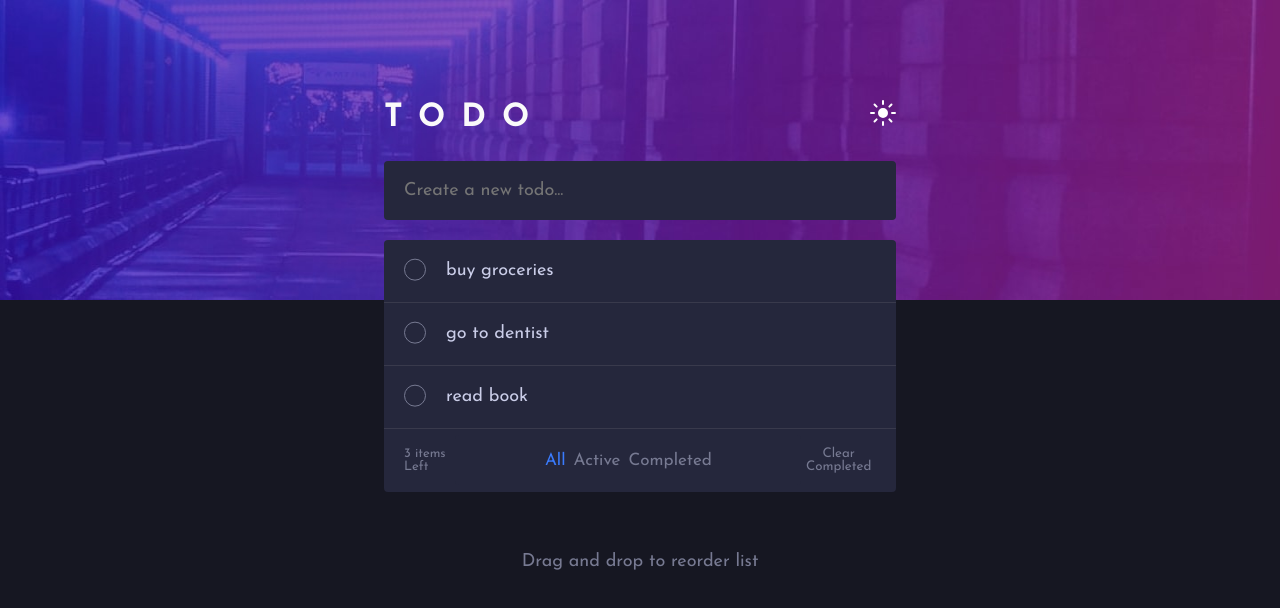
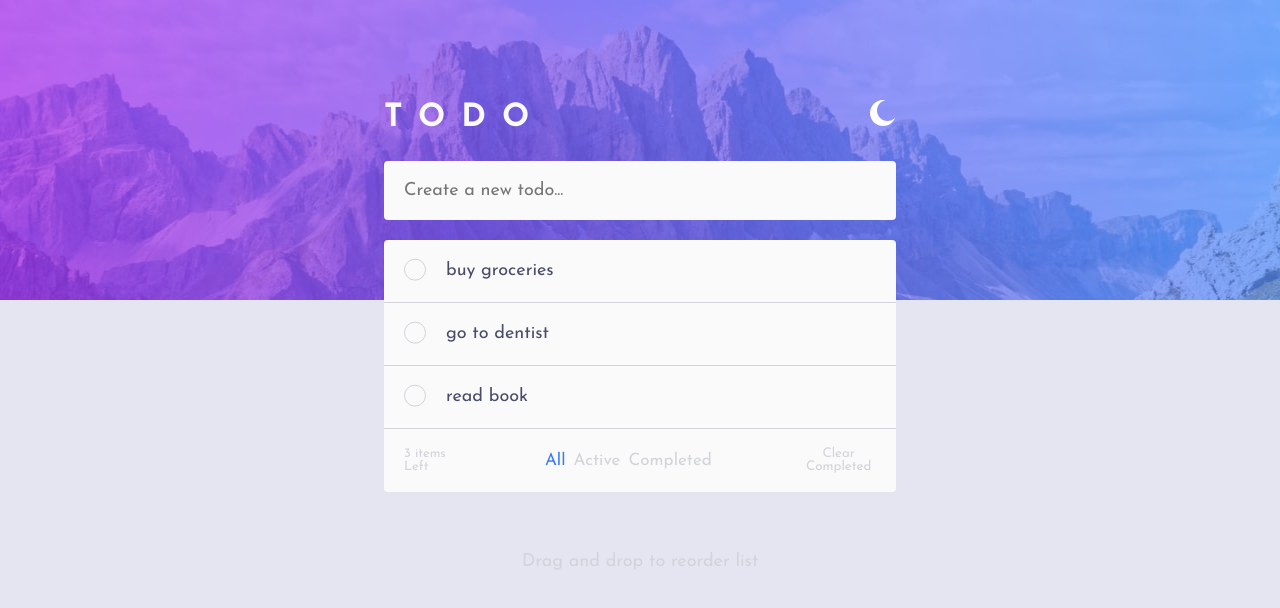
Before and after one commit to zeynabmvs/fem_todo, a React (Vite) app: page / in a window 1280 px wide. Shown: the top 608 px of the page. Built offline with nearby package versions, Linux system fonts and the light colour scheme.

Commit message:
dark theme: add localStorage & preferColor support

```diff
--- a/index.html
+++ b/index.html
@@ -4,7 +4,6 @@
     <meta charset="UTF-8" />
     <link rel="icon" type="image/svg+xml" href="/react.svg" />
     <meta name="viewport" content="width=device-width, initial-scale=1.0" />
-
     <title>ToDo</title>
   </head>
   <body>
--- a/package.json
+++ b/package.json
@@ -10,7 +10,6 @@
     "preview": "vite preview"
   },
   "dependencies": {
-    "framer-motion": "^11.0.20",
     "react": "^18.2.0",
     "react-beautiful-dnd": "^13.1.1",
     "react-dom": "^18.2.0",
--- a/src/App.jsx
+++ b/src/App.jsx
@@ -1,42 +1,10 @@
 import { useState, useEffect } from "react";
 import Tasks from "./components/Tasks";
-import ThemeContext from "./contexts";
 import ToggleThemeBtn from "./components/ToggleThemeBtn";
 
-function toggleTheme(theme) {
-  // create a temporarys stylesheet for no-transition
-  const css = document.createElement("style");
-  css.type = "text/css";
-  css.appendChild(
-    document.createTextNode(
-      `* {
-           -webkit-transition: none !important;
-           -moz-transition: none !important;
-           -o-transition: none !important;
-           -ms-transition: none !important;
-           transition: none !important;
-        }`
-    )
-  );
-  document.head.appendChild(css);
-
-  // Toggle theme
-  document.body.className = theme;
-
-  // Calling getComputedStyle forces the browser to redraw
-  window.getComputedStyle(css).opacity;
-  document.head.removeChild(css);
-}
-
 function App() {
-  const [theme, setTheme] = useState("dark");
-
-  useEffect(() => {
-    toggleTheme(theme);
-  }, [theme]);
 
   return (
-    <ThemeContext.Provider value={{ theme, setTheme }}>
     <section className="app">
       <div className="app__header flex flex-d-r flex-jc-sb flex-ai-b">
         <h1>TODO</h1>
@@ -45,7 +13,6 @@ function App() {
       <Tasks />
       <p className="tip">Drag and drop to reorder list</p>
     </section>
-    </ThemeContext.Provider>
   );
 }
 
--- a/src/assets/scss/globals/colors.scss
+++ b/src/assets/scss/globals/colors.scss
@@ -21,12 +21,12 @@
   --very-dark-grayish-blue2: hsl(237, 14%, 26%);
 
   // The default color scheme is dark, in case <body> doesn't have a dark/light class
-  --background: var(--very-dark-blue);
-  --task-bg: var(--very-dark-desaturated-blue);
-  --isdragging-task: var(--very-dark-grayish-blue);
-  --text-active: var(--light-grayish-blue);
-  --text-inactive: var(--dark-grayish-blue);
-  --task-border: var(--dark-grayish-blue);
+  // --background: var(--very-dark-blue);
+  // --task-bg: var(--very-dark-desaturated-blue);
+  // --isdragging-task: var(--very-dark-grayish-blue);
+  // --text-active: var(--light-grayish-blue);
+  // --text-inactive: var(--dark-grayish-blue);
+  // --task-border: var(--dark-grayish-blue);
 }
 
 // These two classes are duplicates of above styles
@@ -41,9 +41,6 @@ body.light {
   #light {
     display: none;
   }
-
-  --background-img-mobile: url("/images/bg-mobile-light.jpg");
-  --background-img-desktop: url("/images/bg-desktop-light.jpg");
 }
 
 body.dark {
@@ -57,7 +54,4 @@ body.dark {
   #dark {
     display: none;
   }
-
-  --background-img-mobile: url("/images/bg-mobile-dark.jpg");
-  --background-img-desktop: url("/images/bg-desktop-dark.jpg");
 }
--- a/src/assets/scss/globals/variables.scss
+++ b/src/assets/scss/globals/variables.scss
@@ -1,12 +1,17 @@
 :root {
-    --border-radius-size: 0.25rem;
-	--background-img-mobile: url('/images/bg-mobile-light.jpg');
-	--background-img-desktop: url('/images/bg-desktop-light.jpg');
+  --border-radius-size: 0.25rem;
+//   --background-img-mobile: url("/images/bg-mobile-dark.jpg");
+//   --background-img-desktop: url("/images/bg-desktop-dark.jpg");
 }
 
-@media (prefers-color-scheme: dark) {
-	:root {
-		--background-img-mobile: url('/images/bg-mobile-dark.jpg');
-        --background-img-desktop: url('/images/bg-desktop-dark.jpg');
-	}
+// These two classes are duplicates of above styles
+
+body.light {
+  --background-img-mobile: url("/images/bg-mobile-light.jpg");
+  --background-img-desktop: url("/images/bg-desktop-light.jpg");
 }
+
+body.dark {
+  --background-img-mobile: url("/images/bg-mobile-dark.jpg");
+  --background-img-desktop: url("/images/bg-desktop-dark.jpg");
+}
--- a/src/components/ToggleThemeBtn.jsx
+++ b/src/components/ToggleThemeBtn.jsx
@@ -1,8 +1,90 @@
-import { useContext } from "react";
-import ThemeContext from "../contexts";
+import { useState, useEffect } from "react";
 
 export default function ToggleThemeBtn() {
-  const { theme, setTheme } = useContext(ThemeContext);
+
+  function getInitialTheme () {
+    const storageTheme = localStorage.getItem("theme");
+
+    let currentTheme;
+
+    if (storageTheme) {
+      currentTheme = storageTheme;
+    } else {
+      const darkModeQuery = window.matchMedia("(prefers-color-scheme: dark)");
+      currentTheme = darkModeQuery.matches ? "dark" : "light";
+    }
+
+    return currentTheme
+  }
+
+  const [theme, setTheme] = useState(getInitialTheme);
+
+  function toggleTheme() {
+    // Toggle theme
+    if (theme === "dark") {
+      localStorage.setItem("theme", "light");
+      setTheme("light");
+    } else {
+      localStorage.setItem("theme", "dark");
+      setTheme("dark");
+    }
+  }
+
+  // function handleToggleBtn() {
+  //   // create a temporarys stylesheet for no-transition
+  //   const css = document.createElement("style");
+  //   css.type = "text/css";
+  //   css.appendChild(
+  //     document.createTextNode(
+  //       `* {
+  //            -webkit-transition: none !important;
+  //            -moz-transition: none !important;
+  //            -o-transition: none !important;
+  //            -ms-transition: none !important;
+  //            transition: none !important;
+  //         }`
+  //     )
+  //   );
+  //   document.head.appendChild(css);
+
+  //   toggleTheme();
+
+  //   // Calling getComputedStyle forces the browser to redraw
+  //   window.getComputedStyle(css).opacity;
+  //   document.head.removeChild(css);
+  // }
+
+  useEffect(() => {
+    // const storageTheme = localStorage.getItem("theme");
+    const darkModeQuery = window.matchMedia("(prefers-color-scheme: dark)");
+
+    // let currentTheme;
+
+    // if (storageTheme) {
+    //   currentTheme = storageTheme;
+    // } else {
+    //   currentTheme = darkModeQuery.matches ? "dark" : "light";
+    // }
+
+    // document.body.className = currentTheme;
+    // setTheme(currentTheme);
+
+    function handleColorPrefer(e) {
+      e.matches ? setTheme("dark") : setTheme("light");
+    }
+
+    // listening for changes in prefer color scheme
+    darkModeQuery.addEventListener("change", handleColorPrefer);
+
+    // Clean up the listener
+    return () => {
+      darkModeQuery.removeEventListener("change", handleColorPrefer);
+    };
+  }, []);
+
+  useEffect(() => {
+    document.body.className = theme;
+  }, [theme]);
 
   const buttonImgSources = {
     light: "/images/icon-moon.svg",
@@ -10,12 +92,7 @@ export default function ToggleThemeBtn() {
   };
 
   return (
-    <button
-      onClick={() => {
-        theme == "dark" ? setTheme("light") : setTheme("dark");
-      }}
-      title={theme}
-    >
+    <button onClick={toggleTheme} title="Toggles light & dark">
       <img src={buttonImgSources[theme]} />
     </button>
   );
```
Lines whose indentation alone changed are shown as unchanged.
